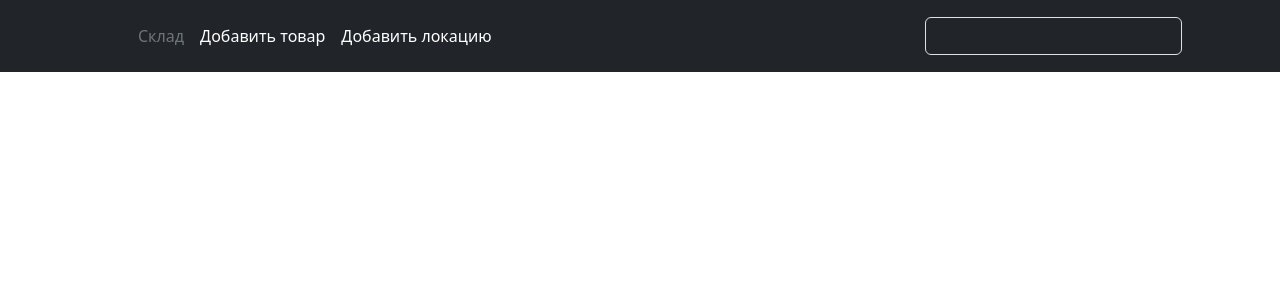
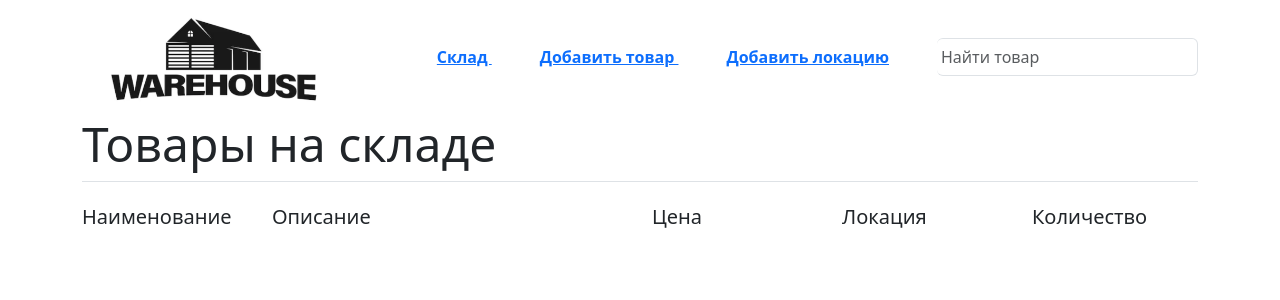
Before and after one commit to SrgMarkov/flask_warehouse, a Flask app: page / in a window 1280 px wide. Shown: the top 300 px of the page. Run offline with Flask 3, Linux system fonts and the light colour scheme.

Commit message:
redesigned main page, add wirehouse display

```diff
--- a/main.py
+++ b/main.py
@@ -27,9 +27,10 @@ class Inventory(db.Model):
     quantity = db.Column(db.Integer)
 
 
-@app.route('/')
+@app.route('/', methods=['POST', 'GET'])
 def index():
-    return render_template('index.html')
+    products = Products.query.order_by(Products.id).all()
+    return render_template('index.html', products=products)
 
 
 @app.route('/add_product', methods=['POST', 'GET'])
--- a/templates/base.html
+++ b/templates/base.html
@@ -7,23 +7,35 @@
     <title>{% block title %}{% endblock %}</title>
 </head>
 <body>
-  <header class="p-3 text-bg-dark">
-    <div class="container">
-      <div class="d-flex flex-wrap align-items-center justify-content-center justify-content-lg-start">
-        <a href="/" class="d-flex align-items-center mb-2 mb-lg-0 text-white text-decoration-none">
-          <svg class="bi me-2" width="40" height="32" role="img" aria-label="Bootstrap"><use xlink:href="#bootstrap"></use></svg>
-        </a>
-        <ul class="nav col-12 col-lg-auto me-lg-auto mb-2 justify-content-center mb-md-0">
-          <li><a href="/" class="nav-link px-2 text-secondary">Склад</a></li>
-          <li><a href="/add_product" class="nav-link px-2 text-white">Добавить товар</a></li>
-          <li><a href="/add_location" class="nav-link px-2 text-white">Добавить локацию</a></li>
-        </ul>
-        <form class="col-12 col-lg-auto mb-3 mb-lg-0 me-lg-3" role="search">
-          <input type="search" class="form-control form-control-dark text-bg-dark" placeholder="Search..." aria-label="Search">
-        </form>
-      </div>
+    <div class="d-none d-lg-block">
+        <div class="container">
+            <div class="row justify-content-between align-items-center">
+                <div class="col-3">
+                    <a href="/">
+                        <img src="static/wirehouse.png" alt="wirehouse" class="img-fluid me-6 aos-init aos-animate">
+                    </a>
+                </div>
+                <div class="text-end col-6">
+                    <a href="/" class="fw-bold mx-4 text-dark-1 aos-init aos-animate" data-aos="fade-down" data-aos-delay="400">
+                                Склад
+                    </a>
+                    <a href="/add_product" class="fw-bold mx-4 text-dark-1 aos-init aos-animate" data-aos="fade-down" data-aos-delay="400">
+                                Добавить товар
+                    </a>
+                    <a href="/add_location" class="fw-bold mx-4 text-dark-1 aos-init aos-animate" data-aos="fade-down" data-aos-delay="400">
+                                Добавить локацию
+                    </a>
+                </div>
+                <div class="col-3">
+                    <form action="" method="GET">
+                        <div class="input-group aos-init aos-animate" data-aos="fade-down" data-aos-delay="650">
+                            <input type="search" name="query" placeholder="Найти товар" class="form-control border-start-0 border-dark-3 ps-1">
+                        </div>
+                    </form>
+                </div>
+            </div>
+        </div>
     </div>
-  </header>
   {% block body %}{% endblock %}
 </body>
 </html>
--- a/templates/index.html
+++ b/templates/index.html
@@ -4,10 +4,94 @@
     title
 {% endblock %}
 
-{% block sheet %}
-  <div class="row mb-3 text-center">
-    <div class="col-4 themed-grid-col">.col-4</div>
-    <div class="col-4 themed-grid-col">.col-4</div>
-    <div class="col-4 themed-grid-col">.col-4</div>
+{% block body %}
+<div class="container">
+  <div class="row">
+    <div class="col-md-10 col-lg-8 col-xl-7 col-xxl-6">
+      <h2 class="display-5 mb-6 aos-init aos-animate" data-aos="fade-down" data-aos-delay="0">
+            Товары на складе
+      </h2>
+    </div>
   </div>
+  <div class="row">
+    <div class="mb-10 col-12 aos-init aos-animate" data-aos="fade-down" data-aos-delay="250">
+      <div class="border-bottom border-bottom-dark-2 opacity-30">
+      </div>
+    </div>
+    <br>
+    <div class="mb-8 mb-md-0 col-sm-2 col-md-2 aos-init aos-animate" data-aos="fade-down" data-aos-delay="500">
+      <h5 class="mb-4">
+            Наименование
+      </h5>
+    </div>
+    <div class="mb-8 mb-md-0 col-sm-4 col-md-4 aos-init aos-animate" data-aos="fade-down" data-aos-delay="750">
+      <h5 class="mb-4">
+            Описание
+      </h5>
+    </div>
+    <div class="mb-8 mb-sm-0 col-sm-2 col-md-2 aos-init aos-animate" data-aos="fade-down" data-aos-delay="1000">
+      <h5 class="mb-4">
+            Цена
+      </h5>
+    </div>
+    <div class="col-sm-2 col-md-2 aos-init aos-animate" data-aos="fade-down" data-aos-delay="1250">
+      <h5 class="mb-4">
+            Локация
+      </h5>
+    </div>
+    <div class="col-sm-2 col-md-2 aos-init aos-animate" data-aos="fade-down" data-aos-delay="1250">
+      <h5 class="mb-4">
+            Количество
+      </h5>
+    </div>
+  </div>
+  {% for product in products %}
+    <div class="row">
+      <div class="mb-10 col-12 aos-init aos-animate" data-aos="fade-down" data-aos-delay="250">
+        <div class="border-bottom border-bottom-dark-2 opacity-30">
+        </div>
+      </div>
+      <br>
+      <div class="mb-8 mb-md-0 col-sm-2 col-md-2 aos-init aos-animate" data-aos="fade-down" data-aos-delay="500">
+        <p class="mb-0">
+          {{ product.name }}
+        </p>
+      </div>
+      <div class="mb-8 mb-md-0 col-sm-4 col-md-4 aos-init aos-animate" data-aos="fade-down" data-aos-delay="750">
+        <p class="mb-0">
+          {{ product.description }}
+        </p>
+      </div>
+      <div class="mb-8 mb-sm-0 col-sm-2 col-md-2 aos-init aos-animate" data-aos="fade-down" data-aos-delay="1000">
+        <p class="mb-0">
+          {{ product.price }}
+        </p>
+      </div>
+      <div class="col-sm-2 col-md-2 aos-init aos-animate" data-aos="fade-down" data-aos-delay="1250">
+        <p class="mb-0">
+          {{ product.price }}
+        </p>
+      </div>
+      <div class="col-sm-2 col-md-2 aos-init aos-animate" data-aos="fade-down" data-aos-delay="1250">
+        <p class="mb-0">
+          {{ product.price }}
+        </p>
+      </div>
+    </div>
+    <br>
+    <div class="row float-xxl-end m-xxl-7">
+      <div class="mb-10 col-12 aos-init aos-animate" data-aos="fade-down" data-aos-delay="250">
+        <a href="#" class="btn btn-sm btn-success m-xxl-2">
+          Добавить на склад
+        </a>
+        <a href="#" class="btn btn-sm btn-danger m-xxl-2">
+          Удалить со склада
+        </a>
+      </div>
+    </div>
+    <br>
+    <br>
+    <br>
+  {% endfor %}
+</div>
 {% endblock %}
```
Also changed, not shown: static/wirehouse.png (added).
